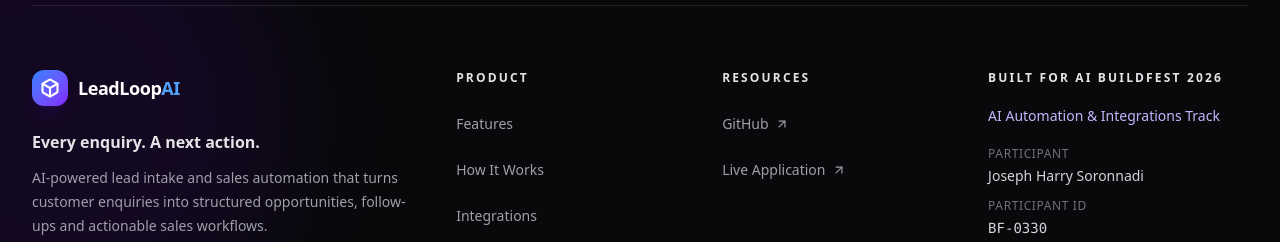
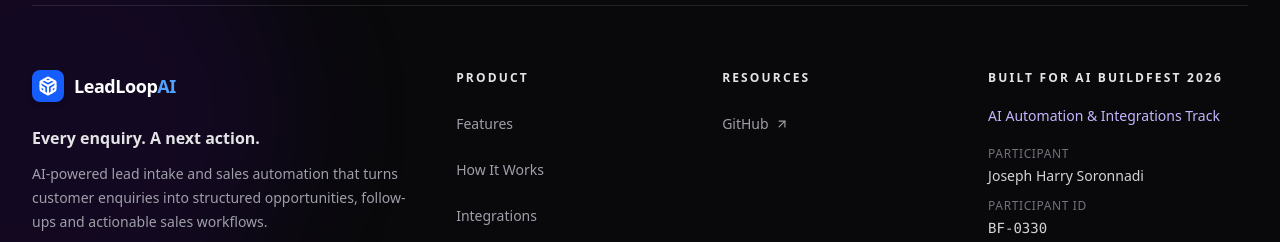
Before and after one commit to Bookofharry/LeadLoopAI, a Next.js app: page / in a window 1280 px wide. Shown: the part 9113-9355 px from the top of the page. Built offline with nearby package versions, Linux system fonts and the light colour scheme.

Commit message:
Refine footer branding and resources

```diff
--- a/src/components/marketing/LeadLoopFooter.tsx
+++ b/src/components/marketing/LeadLoopFooter.tsx
@@ -16,10 +16,14 @@ const linkClassName =
 function BrandMark() {
   return (
     <div className="flex items-center gap-2.5 text-lg font-bold tracking-tight text-white">
-      <span className="flex size-9 items-center justify-center rounded-xl bg-gradient-to-br from-blue-500 to-violet-600 shadow-lg shadow-violet-950/40">
+      <span className="flex h-8 w-8 items-center justify-center rounded-lg bg-blue-600 text-white shadow-md">
         <svg aria-hidden="true" width="20" height="20" viewBox="0 0 24 24" fill="none" stroke="currentColor" strokeWidth="2.5" strokeLinecap="round" strokeLinejoin="round">
           <path d="M21 16V8a2 2 0 0 0-1-1.73l-7-4a2 2 0 0 0-2 0l-7 4A2 2 0 0 0 3 8v8a2 2 0 0 0 1 1.73l7 4a2 2 0 0 0 2 0l7-4A2 2 0 0 0 21 16z" />
-          <path d="m3.27 6.96 8.73 5.05 8.73-5.05M12 22.08V12" />
+          <polyline points="7.5 4.21 12 6.81 16.5 4.21" />
+          <polyline points="7.5 19.79 7.5 14.6 3 12" />
+          <polyline points="21 12 16.5 14.6 16.5 19.79" />
+          <polyline points="3.27 6.96 12 12.01 20.73 6.96" />
+          <line x1="12" y1="22.08" x2="12" y2="12" />
         </svg>
       </span>
       <span>LeadLoop<span className="text-blue-400">AI</span></span>
@@ -78,12 +82,6 @@ export function LeadLoopFooter() {
                   <span className="sr-only"> (opens in a new tab)</span>
                 </a>
               </li>
-              <li>
-                <a href="https://lead-loop-ai.vercel.app" target="_blank" rel="noreferrer" className={linkClassName}>
-                  Live Application <ArrowUpRight aria-hidden="true" className="size-3.5 transition-transform group-hover:-translate-y-0.5 group-hover:translate-x-0.5" />
-                  <span className="sr-only"> (opens in a new tab)</span>
-                </a>
-              </li>
             </ul>
           </nav>
 
```
